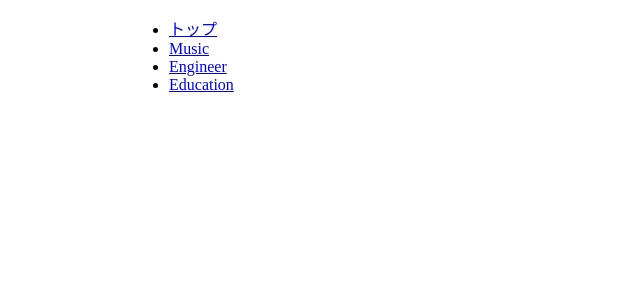
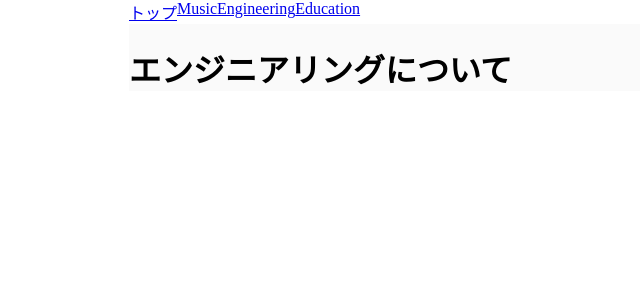
Before and after one commit to masatakashida/my-portfolio, a React app: page /engineering in a window 1280 px wide. Shown: the top 300 px of the page, without its empty margins (11-651 px from the left). Built offline with nearby package versions, Linux system fonts and the light colour scheme.

Commit message:
エンジニアリングの名前を変更した

```diff
--- a/src/components/App.js
+++ b/src/components/App.js
@@ -9,7 +9,7 @@ import {
 import ProfilePage from './ProfilePage';
 import MusicPage from './MusicPage';
 import EducationPage from './EducationPage';
-import EngineerPage from './EngineerPage';
+import EngineeringPage from './EngineeringPage';
 
 // class指定とconst指定だとどんなことが異なるのか
 // ToDo
@@ -20,14 +20,14 @@ const App = () => (
         <ul class="header-nav">
           <li><Link to="/">トップ</Link></li>
           <li><Link to="/music">Music</Link></li>
-          <li><Link to="/engineer">Engineer</Link></li>
+          <li><Link to="/engineering">Engineering</Link></li>
           <li><Link to="/education">Education</Link></li>
         </ul>
       </div>
       <Switch>
         <Route exact path="/" component={ProfilePage} />
         <Route exact path="/music" component={MusicPage} />
-        <Route exact path="/engineer" component={EngineerPage} />
+        <Route exact path="/engineering" component={EngineeringPage} />
         <Route exact path="/education" component={EducationPage} />
       </Switch>
     </div>
--- a/src/components/EngineerPage.js
+++ b/src/components/EngineeringPage.js
@@ -1,9 +1,9 @@
 import React from 'react';
 
-const EngineerPage = () => (
+const EngineeringPage = () => (
   <div className="enginner">
     <h1 className="engineer-title">エンジニアリングについて</h1>
   </div>
 );
 
-export default EngineerPage;
+export default EngineeringPage;
--- a/src/styles/App.scss
+++ b/src/styles/App.scss
@@ -7,6 +7,12 @@
 
 .header {
   &-nav {
+    margin: 0;
+    padding: 0;
     background-color: white;
+    display: flex;
+    & li {
+      list-style-type: none;
+    }
   }
 }
```
Also changed, not shown: 1 other file (tests, documents, lock files or other folders).
